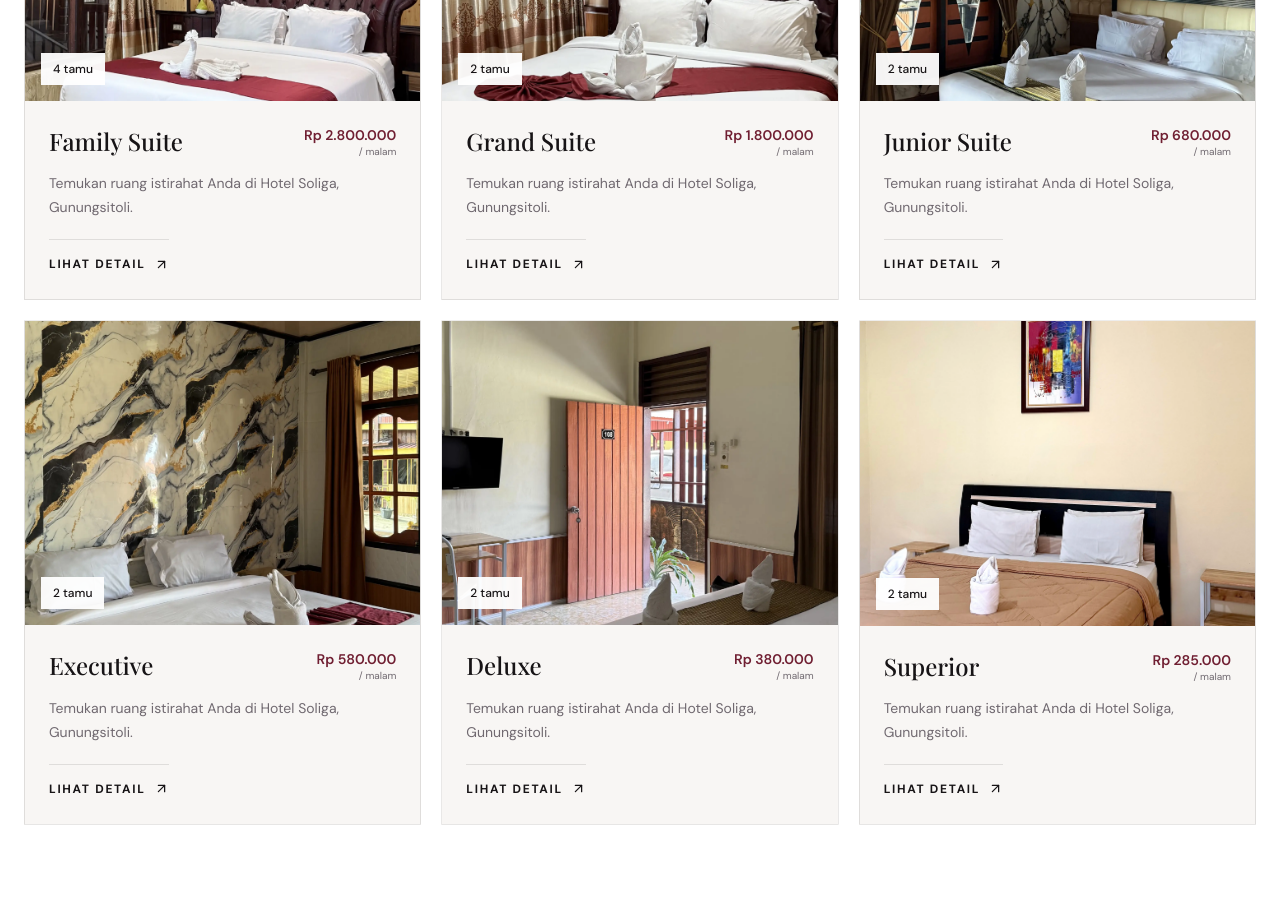
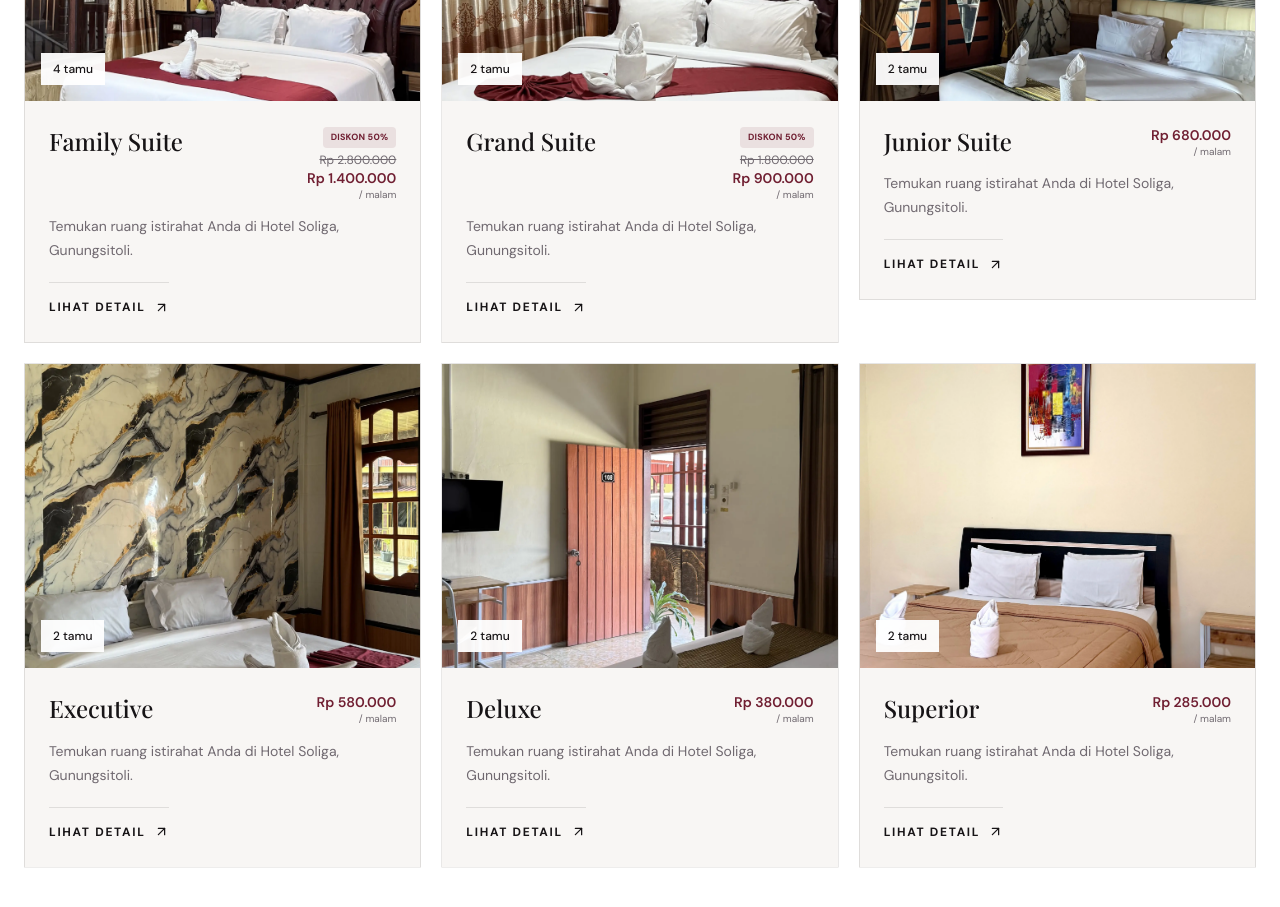
Before and after one commit to Laplace-F/soliga-hotel, a React (Vite) app: page / in a window 1280 px wide. Shown: the part 2460-3367 px from the top of the page. Built offline with nearby package versions, Linux system fonts and the light colour scheme.

Commit message:
Show 50 percent suite discounts

```diff
--- a/src/components/RoomCard.jsx
+++ b/src/components/RoomCard.jsx
@@ -1,7 +1,7 @@
 import { ArrowUpRight } from "lucide-react";
 import { Link } from "react-router-dom";
 import { useTranslation } from "react-i18next";
-import { formatRoomPrice } from "../utils/formatRoomPrice";
+import RoomPrice from "./RoomPrice";
 
 export default function RoomCard({ room }) {
   const { t } = useTranslation();
@@ -11,7 +11,7 @@ export default function RoomCard({ room }) {
       <span className="absolute bottom-4 left-4 bg-white/95 px-3 py-2 text-xs font-medium text-[#171416]">{t("room.guestsValue", { count: room.guests })}</span>
     </Link>
     <div className="p-5 md:p-6">
-      <div className="flex items-start justify-between gap-3"><h3 className="font-display text-2xl">{t(room.nameKey)}</h3><p className="shrink-0 text-right text-sm font-semibold text-[#701f32]">{formatRoomPrice(room.price)}<span className="block text-[10px] font-normal text-[var(--muted)]">{t("rooms.priceNote")}</span></p></div>
+      <div className="flex items-start justify-between gap-3"><h3 className="font-display text-2xl">{t(room.nameKey)}</h3><RoomPrice room={room} className="shrink-0 text-right text-sm font-semibold" /></div>
       <p className="mt-3 min-h-12 text-sm leading-6 text-[var(--muted)]">{t("rooms.cardCopy")}</p>
     <Link to={`/rooms/${room.slug}`} className="group/link mt-5 inline-flex items-center gap-2 border-t border-black/10 pt-4 text-xs font-bold uppercase tracking-[.14em] text-[#701f32]">{t("rooms.viewDetails")} <ArrowUpRight size={15} className="transition-transform group-hover/link:translate-x-1 group-hover/link:-translate-y-0.5" /></Link>
     </div>
--- /dev/null
+++ b/src/components/RoomPrice.jsx
@@ -0,0 +1,19 @@
+import { useTranslation } from "react-i18next";
+import { formatRoomPrice } from "../utils/formatRoomPrice";
+
+export default function RoomPrice({ room, className = "", tone = "light" }) {
+  const { t } = useTranslation();
+  const isDark = tone === "dark";
+  const discountedPrice = room.discountPercent
+    ? Math.round(room.price * (1 - room.discountPercent / 100))
+    : room.price;
+
+  return <p className={`${className} ${isDark ? "text-white" : "text-[#701f32]"}`}>
+    {room.discountPercent ? <>
+      <span className={`mb-1 inline-block rounded px-2 py-1 text-[9px] font-bold uppercase tracking-wide ${isDark ? "bg-white/15 text-white" : "bg-[#701f32]/10 text-[#701f32]"}`}>{t("rooms.discount", { percent: room.discountPercent })}</span>
+      <span className={`block text-xs font-normal line-through ${isDark ? "text-white/70" : "text-[var(--muted)]"}`}>{formatRoomPrice(room.price)}</span>
+      <span className="block">{formatRoomPrice(discountedPrice)}</span>
+    </> : <span className="block">{formatRoomPrice(room.price)}</span>}
+    <span className={`block text-[10px] font-normal ${isDark ? "text-white/75" : "text-[var(--muted)]"}`}>{t("rooms.priceNote")}</span>
+  </p>;
+}
--- a/src/data/rooms.js
+++ b/src/data/rooms.js
@@ -3,6 +3,7 @@ const roomTypes = [
     slug: "family-suite",
     nameKey: "rooms.categories.familySuite",
     price: 2_800_000,
+    discountPercent: 50,
     guests: 4,
     breakfastIncluded: true,
     image: "/images/FamilySuite/FS (1).webp",
@@ -14,6 +15,7 @@ const roomTypes = [
     slug: "grand-suite",
     nameKey: "rooms.categories.grandSuite",
     price: 1_800_000,
+    discountPercent: 50,
     guests: 2,
     breakfastIncluded: true,
     image: "/images/GrandSuite/GS (6).webp",
--- a/src/i18n/locales/en.json
+++ b/src/i18n/locales/en.json
@@ -2,7 +2,7 @@
   "nav": {"label":"Main navigation","story":"Our Story","rooms":"Rooms","facilities":"Facilities","contact":"Contact","book":"Reservations","language":"Choose language","openMenu":"Open menu","closeMenu":"Close menu"},
   "hero": {"eyebrow":"WELCOME TO HOTEL SOLIGA","title":"A warm stay in Gunungsitoli","subtitle":"Find a place to rest and enjoy Soliga's hospitality on Nias Island.","imageAlt":"Hotel Soliga in Gunungsitoli","roomsCta":"Explore Rooms","contactCta":"Contact Us","location":"Gunungsitoli · Nias Island","scrollLabel":"Learn about Hotel Soliga","featuredRoom":"View Deluxe Room","whatsappMessage":"Hello Hotel Soliga, I would like to ask about room availability."},
   "story": {"eyebrow":"HOTEL SOLIGA · NIAS","title":"A warm welcome in the heart of Gunungsitoli.","body":"Hotel Soliga is located on Jalan Pangeran Diponegoro in Gunungsitoli. Explore the available rooms and contact our team about your stay.","location":"Gunungsitoli, Nias Island, North Sumatra","welcome":"Soli welcomes you to Hotel Soliga.","photo1":"Hotel Soliga shared space","photo2":"Hotel Soliga outdoor area","photo3":"Hotel Soliga interior","photo4":"Hotel Soliga"},
-  "rooms": {"eyebrow":"ACCOMMODATIONS","title":"Find a room that suits you.","subtitle":"Nightly rates are shown in Indonesian rupiah. Contact our team to confirm availability.","cardCopy":"Find your place to rest at Hotel Soliga in Gunungsitoli.","priceNote":"/ night","viewDetails":"View Details","categories":{"familySuite":"Family Suite","grandSuite":"Grand Suite","juniorSuite":"Junior Suite","executive":"Executive","deluxe":"Deluxe","superior":"Superior"}},
+  "rooms": {"eyebrow":"ACCOMMODATIONS","title":"Find a room that suits you.","subtitle":"Nightly rates are shown in Indonesian rupiah. Contact our team to confirm availability.","cardCopy":"Find your place to rest at Hotel Soliga in Gunungsitoli.","priceNote":"/ night","viewDetails":"View Details","categories":{"familySuite":"Family Suite","grandSuite":"Grand Suite","juniorSuite":"Junior Suite","executive":"Executive","deluxe":"Deluxe","superior":"Superior"},"discount":"{{percent}}% off"},
   "room": {"imageAlt":"{{room}} at Hotel Soliga","back":"Back to all rooms","eyebrow":"HOTEL SOLIGA ACCOMMODATION","guests":"Capacity","guestsValue":"{{count}} guests","defaultDescription":"Explore this room and contact our team to confirm its details and current availability.","overview":"About this room","askAvailability":"Ask about availability","gallery":"GALLERY","galleryTitle":"A look inside","galleryAlt":"{{room}}, photo {{number}}","moreRooms":"Still looking?","moreRoomsCopy":"Browse the other room types at Hotel Soliga.","browseRooms":"Explore Rooms","breakfastIncluded":"Breakfast included","breakfastExcluded":"Breakfast is not included for Superior","checkInAt":"Check-in {{time}}","checkOutAt":"Check-out {{time}}","extraBed":"Extra bed charge: {{price}}"},
   "booking": {"eyebrow":"DIRECT RESERVATIONS","title":"Plan your stay","subtitle":"Send your dates and room type. Our team will help confirm availability through WhatsApp.","roomType":"Room type","checkIn":"Check-in","checkOut":"Check-out","rooms":"Number of rooms","button":"Ask About Availability","helper":"Your request opens in WhatsApp for confirmation by our team.","errorEmpty":"Please complete all fields correctly.","errorDate":"Check-out must be after check-in, and check-in cannot be in the past.","whatsappGreeting":"Hello Hotel Soliga, I would like to ask about room availability:","whatsappRoom":"Room type: {{room}}","whatsappCheckIn":"Check-in: {{date}}","whatsappCheckOut":"Check-out: {{date}}","whatsappRooms":"Number of rooms: {{count}}","whatsappRoomQuestion":"Hello, I would like to ask about availability for {{room}}."},
   "facilities": {"label":"FACILITIES","title":"Hotel facilities and services","description":"Hotel Soliga facilities and services to support your stay.","items":[{"title":"Restaurant","desc":"Enjoy food and drinks at the hotel restaurant."},{"title":"Meeting Room","desc":"A space for meetings and gatherings."},{"title":"Parking Area","desc":"Parking is available for hotel guests."},{"title":"Front Office 24 Hours","desc":"Front-office service is available 24 hours."},{"title":"Free Wi-Fi","desc":"Wi-Fi access is available for guests."},{"title":"Room Service","desc":"Room service is available during your stay."}]},
--- a/src/i18n/locales/id.json
+++ b/src/i18n/locales/id.json
@@ -2,7 +2,7 @@
   "nav": {"label":"Navigasi utama","story":"Tentang","rooms":"Kamar","facilities":"Fasilitas","contact":"Kontak","book":"Reservasi","language":"Pilih bahasa","openMenu":"Buka menu","closeMenu":"Tutup menu"},
   "hero": {"eyebrow":"SELAMAT DATANG DI HOTEL SOLIGA","title":"Persinggahan hangat di Gunungsitoli","subtitle":"Temukan ruang untuk beristirahat dan menikmati keramahan Soliga di Pulau Nias.","imageAlt":"Hotel Soliga di Gunungsitoli","roomsCta":"Jelajahi Kamar","contactCta":"Hubungi Kami","location":"Gunungsitoli · Pulau Nias","scrollLabel":"Lihat tentang Hotel Soliga","featuredRoom":"Lihat Kamar Deluxe","whatsappMessage":"Halo Hotel Soliga, saya ingin bertanya tentang ketersediaan kamar."},
   "story": {"eyebrow":"HOTEL SOLIGA · NIAS","title":"Sambutan hangat di jantung Gunungsitoli.","body":"Hotel Soliga berada di Jalan Pangeran Diponegoro, Gunungsitoli. Jelajahi pilihan kamar dan hubungi tim kami untuk menanyakan kebutuhan masa inap Anda.","location":"Gunungsitoli, Pulau Nias, Sumatera Utara","welcome":"Soli menyambut Anda di Hotel Soliga.","photo1":"Ruang bersama Hotel Soliga","photo2":"Area luar Hotel Soliga","photo3":"Interior Hotel Soliga","photo4":"Hotel Soliga"},
-  "rooms": {"eyebrow":"PILIHAN AKOMODASI","title":"Temukan kamar yang sesuai.","subtitle":"Harga per malam ditampilkan dalam rupiah. Hubungi tim kami untuk mengonfirmasi ketersediaan.","cardCopy":"Temukan ruang istirahat Anda di Hotel Soliga, Gunungsitoli.","priceNote":"/ malam","viewDetails":"Lihat Detail","categories":{"familySuite":"Family Suite","grandSuite":"Grand Suite","juniorSuite":"Junior Suite","executive":"Executive","deluxe":"Deluxe","superior":"Superior"}},
+  "rooms": {"eyebrow":"PILIHAN AKOMODASI","title":"Temukan kamar yang sesuai.","subtitle":"Harga per malam ditampilkan dalam rupiah. Hubungi tim kami untuk mengonfirmasi ketersediaan.","cardCopy":"Temukan ruang istirahat Anda di Hotel Soliga, Gunungsitoli.","priceNote":"/ malam","viewDetails":"Lihat Detail","categories":{"familySuite":"Family Suite","grandSuite":"Grand Suite","juniorSuite":"Junior Suite","executive":"Executive","deluxe":"Deluxe","superior":"Superior"},"discount":"Diskon {{percent}}%"},
   "room": {"imageAlt":"{{room}} di Hotel Soliga","back":"Kembali ke semua kamar","eyebrow":"AKOMODASI HOTEL SOLIGA","guests":"Kapasitas","guestsValue":"{{count}} tamu","defaultDescription":"Lihat pilihan kamar ini dan hubungi tim kami untuk memastikan detail serta ketersediaannya.","overview":"Tentang kamar","askAvailability":"Tanyakan ketersediaan","gallery":"GALERI","galleryTitle":"Lihat suasana kamar","galleryAlt":"{{room}}, foto {{number}}","moreRooms":"Masih mencari kamar?","moreRoomsCopy":"Lihat tipe kamar lain di Hotel Soliga.","browseRooms":"Jelajahi Kamar","breakfastIncluded":"Sarapan termasuk","breakfastExcluded":"Sarapan tidak termasuk untuk tipe Superior","checkInAt":"Check-in pukul {{time}}","checkOutAt":"Check-out pukul {{time}}","extraBed":"Biaya extra bed: {{price}}"},
   "booking": {"eyebrow":"RESERVASI LANGSUNG","title":"Rencanakan masa inap Anda","subtitle":"Kirim detail tanggal dan tipe kamar. Tim kami akan membantu mengonfirmasi ketersediaan melalui WhatsApp.","roomType":"Tipe kamar","checkIn":"Check-in","checkOut":"Check-out","rooms":"Jumlah kamar","button":"Tanyakan Ketersediaan","helper":"Permintaan Anda akan diteruskan ke WhatsApp untuk konfirmasi tim kami.","errorEmpty":"Mohon lengkapi semua data dengan benar.","errorDate":"Tanggal check-out harus setelah check-in dan tanggal check-in tidak boleh di masa lalu.","whatsappGreeting":"Halo Hotel Soliga, saya ingin menanyakan ketersediaan kamar:","whatsappRoom":"Tipe kamar: {{room}}","whatsappCheckIn":"Check-in: {{date}}","whatsappCheckOut":"Check-out: {{date}}","whatsappRooms":"Jumlah kamar: {{count}}","whatsappRoomQuestion":"Halo, saya ingin menanyakan ketersediaan {{room}}."},
   "facilities": {"label":"FASILITAS","title":"Fasilitas dan layanan hotel","description":"Fasilitas Hotel Soliga untuk mendukung masa inap Anda.","items":[{"title":"Restoran","desc":"Nikmati pilihan makanan dan minuman di restoran hotel."},{"title":"Ruang rapat","desc":"Ruang untuk kebutuhan rapat dan pertemuan."},{"title":"Area parkir","desc":"Area parkir tersedia bagi tamu hotel."},{"title":"Front office 24 jam","desc":"Layanan front office tersedia 24 jam."},{"title":"Wi-Fi gratis","desc":"Akses Wi-Fi tersedia untuk tamu."},{"title":"Layanan kamar","desc":"Layanan kamar tersedia selama masa inap Anda."}]},
```
Also changed, not shown: src/pages/RoomDetail.jsx (+2 -1 lines).
